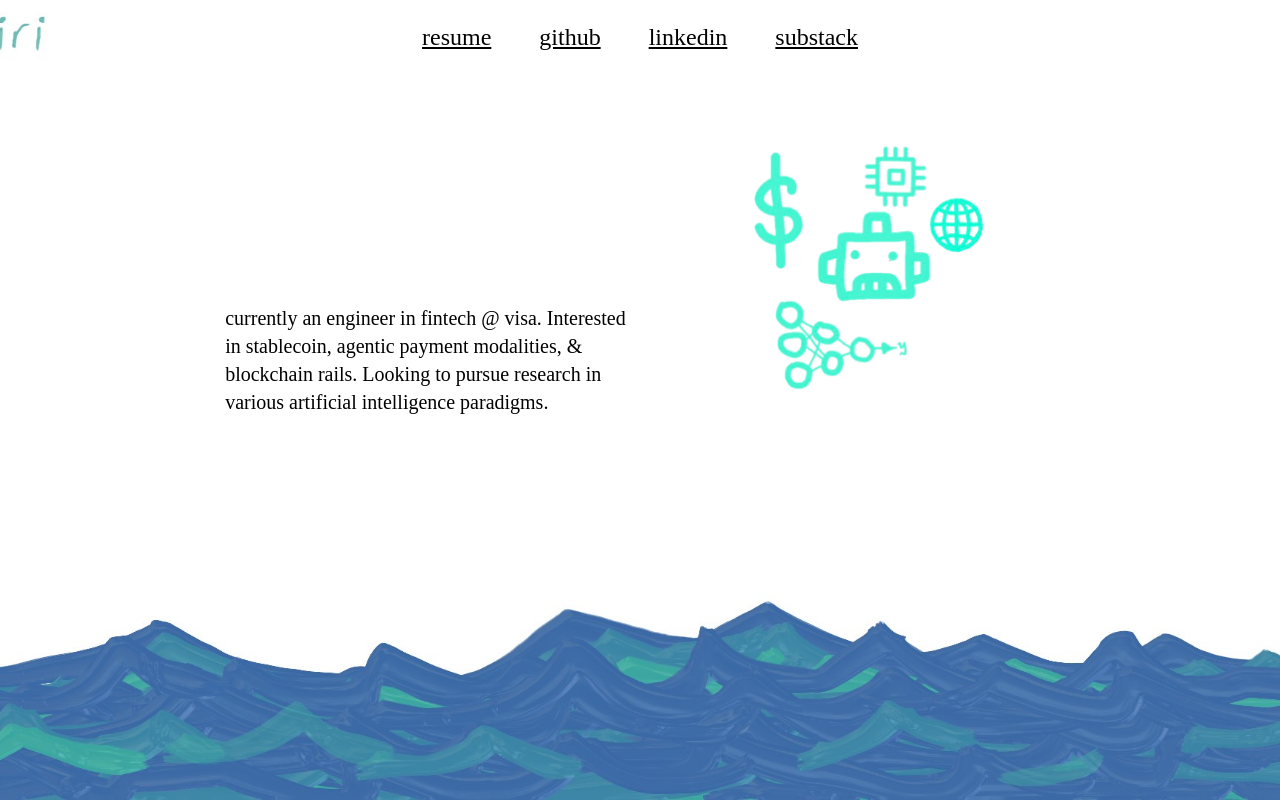
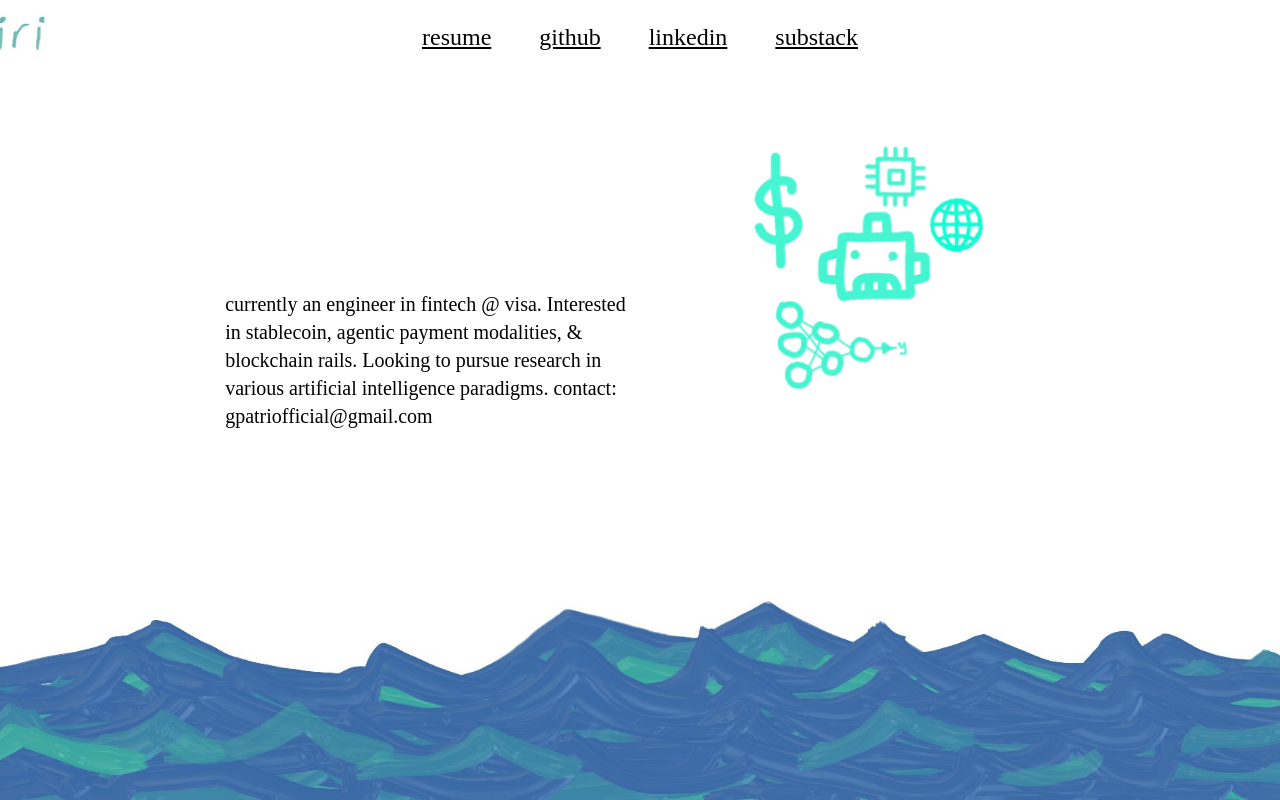
Before and after one commit to gitidhar/giridhar-world, a Next.js app: page / in a window 1280 px wide. Built offline with nearby package versions, Linux system fonts and the light colour scheme.

Commit message:
preserve proportions pt. 8, laptop text size increase

```diff
--- a/app/page.tsx
+++ b/app/page.tsx
@@ -23,6 +23,7 @@ export default function Home() {
             linkedin
           </a>
 
+
           <a
             href="https://YOUR_SUBSTACK.substack.com"
             target="_blank"
@@ -36,6 +37,8 @@ export default function Home() {
           currently an engineer in fintech @ visa. Interested in stablecoin,
           agentic payment modalities, & blockchain rails. Looking to pursue
           research in various artificial intelligence paradigms.
+
+          contact: gpatriofficial@gmail.com
         </section>
 
         <img
```
